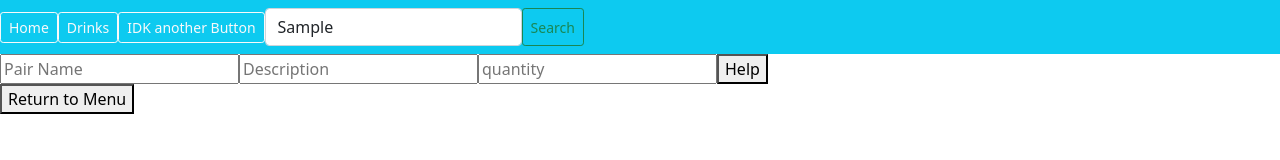
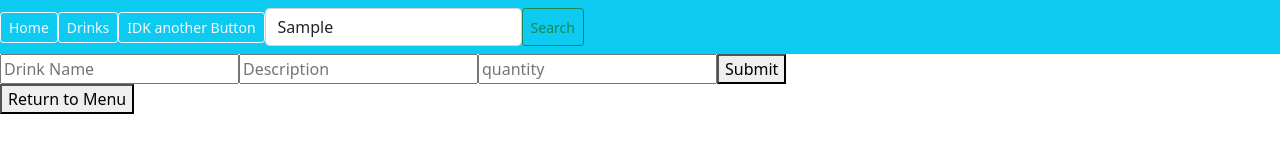
Before and after one commit to ErikaDebelis/merch-react-site, a React (Create React App) app: page / in a window 1280 px wide. Both pictures are taken after typing "Sample" into the empty fields and a click on the button "Add Drink". Shown: the top 160 px of the page. Built offline with nearby package versions, Linux system fonts and the light colour scheme.

Commit message:
BUGFIX: fix typo in import stmt in cafecontrol from editdrinkform
Co-Authored-By: Gurshan Kaile <gurshankaile206@gmail.com>

```diff
--- a/src/components/CafeControl.js
+++ b/src/components/CafeControl.js
@@ -2,7 +2,7 @@ import React from 'react';
 import NewDrinkForm from './NewDrinkForm';
 import Menu from './Menu';
 import DrinkDetail from './DrinkDetail';
-import EditDrinkFrom from './EditDrinkForm';
+import EditDrinkForm from './EditDrinkForm';
 
 class CafeControl extends React.Component {
 
@@ -25,7 +25,8 @@ class CafeControl extends React.Component {
     if (this.state.selectedDrink != null) {
       this.setState({
         formVisibleOnPage: false,
-        selectedDrink: null
+        selectedDrink: null,
+        editing: false
       });
     } else {
       this.setState(prevState => ({formVisibleOnPage: !prevState.formVisibleOnPage}));
@@ -66,7 +67,7 @@ class CafeControl extends React.Component {
     let buttonText = null;
 
     if(this.state.editing) {
-      currentlyVisibleState = <EditDrinkFrom
+      currentlyVisibleState = <EditDrinkForm
       drink = {this.state.selectedDrink}
       onEditingDrink = {this.handleEditingDrinkInMenu} />
       buttonText = "Return to Menu";
--- a/src/components/Drink.js
+++ b/src/components/Drink.js
@@ -10,7 +10,7 @@ function Drink(props) {
         <h6>{props.quantity}</h6>
       </div>
     </React.Fragment>
-  )
+  );
 }
 
 Drink.propTypes = {
@@ -19,6 +19,6 @@ Drink.propTypes = {
   quantity: PropTypes.string,
   id: PropTypes.string,
   whenDrinkClicked: PropTypes.func
-}
+};
 
 export default Drink;
--- a/src/components/DrinkDetail.js
+++ b/src/components/DrinkDetail.js
@@ -18,7 +18,7 @@ function DrinkDetail(props) {
   );
 }
 
-DrinkDetail.PropTypes = {
+DrinkDetail.propTypes = {
   drink: PropTypes.object,
   onClickingDelete: PropTypes.func,
   onClickingEdit: PropTypes.func
--- a/src/components/NewDrinkForm.js
+++ b/src/components/NewDrinkForm.js
@@ -17,7 +17,7 @@ function NewDrinkForm(props) {
     <React.Fragment>
       <ReuseableForm
         formSubmissionHandler={handleNewDrinkFormSubmission}
-        buttonText="Help" />
+        buttonText="Submit" />
     </React.Fragment>
   );
 }
--- a/src/components/ReuseableForm.js
+++ b/src/components/ReuseableForm.js
@@ -8,7 +8,7 @@ function ReusableForm(props) {
         <input
           type = 'text'
           name = 'name'
-          placeholder = 'Pair Name' />
+          placeholder = 'Drink Name' />
         <input
           type = 'text'
           name = 'description'
```
